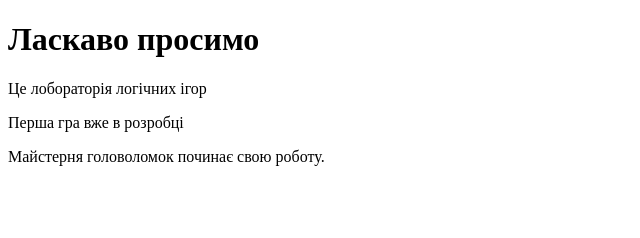
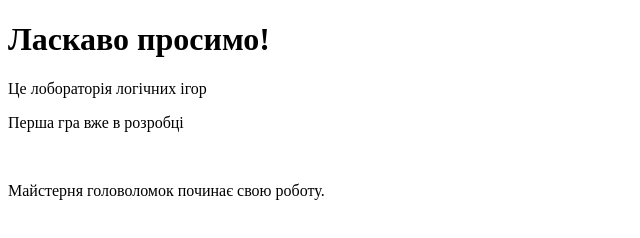
Before and after one commit to Vorsklica/logic-games, a plain HTML site: page index.html in a window 1280 px wide. Shown: the whole page, without its empty margins (0-640 px from the left). Drawn offline with Linux system fonts and the light colour scheme.

Commit message:
Update text

```diff
--- a/index.html
+++ b/index.html
@@ -6,9 +6,10 @@
     <title>Logic Games</title>
 </head>
 <body>
-    <h1>Ласкаво просимо</h1>
+    <h1>Ласкаво просимо!</h1>
     <p>Це лобораторія логічних ігор</p>
     <p>Перша гра вже в розробці</p>
+    </br>
     <p>Майстерня головоломок починає свою роботу.</p>
 </body>
 </html>
```
